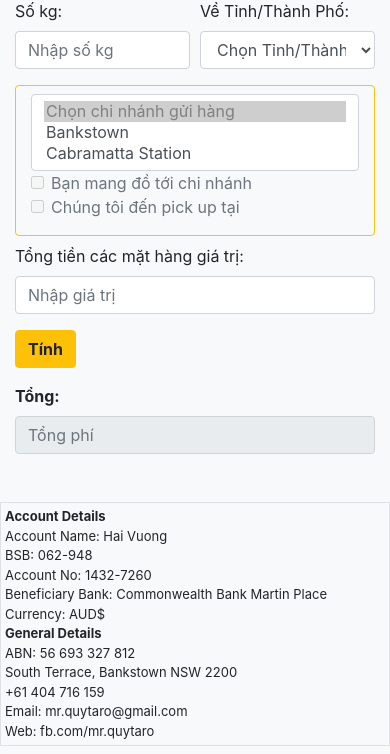
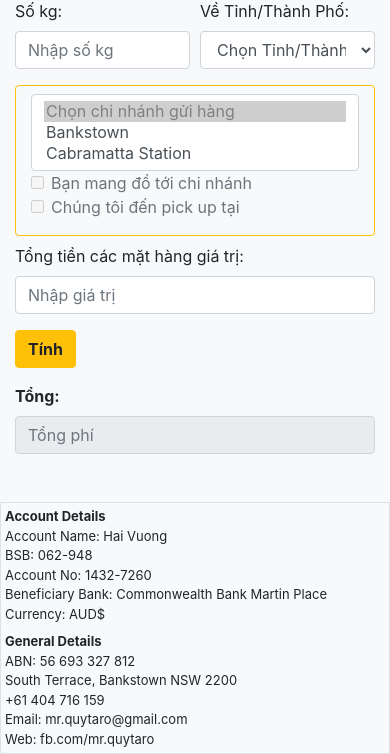
Before and after one commit to longhl104/shipping-calculator, a Flask app: page / in a window 390 px wide. Shown: the part 179-933 px from the top of the page. Run offline with Flask 2, Linux system fonts and the light colour scheme; parts of the project's set-up code (start-up, migrations or seed data) failed here and were passed over; some libraries are stand-ins or nearby versions.

Commit message:
add mt for general details

```diff
--- a/templates/base.html
+++ b/templates/base.html
@@ -93,7 +93,7 @@
 							</p>
 							<p class="mb-0">Currency: AUD$</p>
 						</div>
-						<div class="col-sm text-sm-right">
+						<div class="col-sm text-sm-right mt-2 mt-sm-0">
 							<p class="mb-0"><b>General Details</b></p>
 							<p class="mb-0">ABN: 56 693 327 812</p>
 							<p class="mb-0">South Terrace, Bankstown NSW 2200</p>
```
